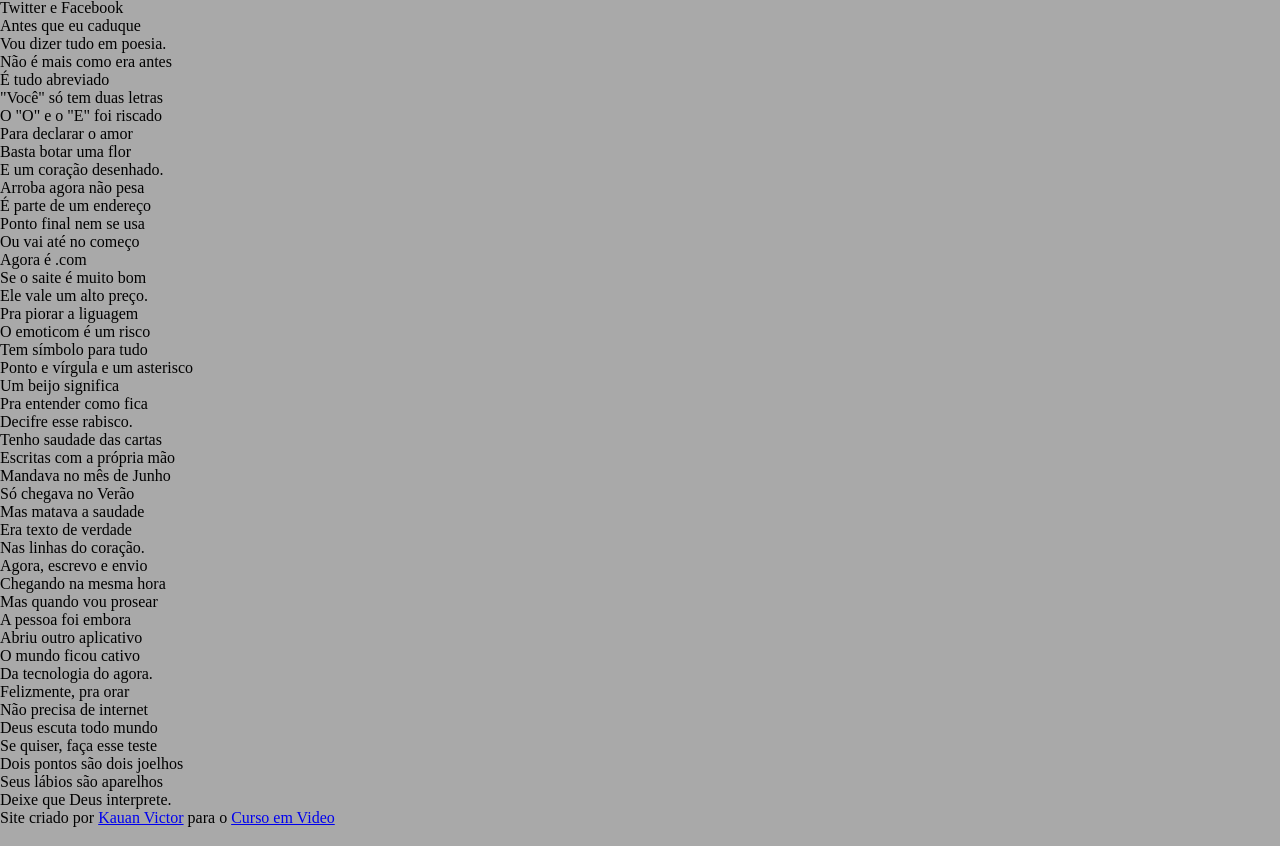
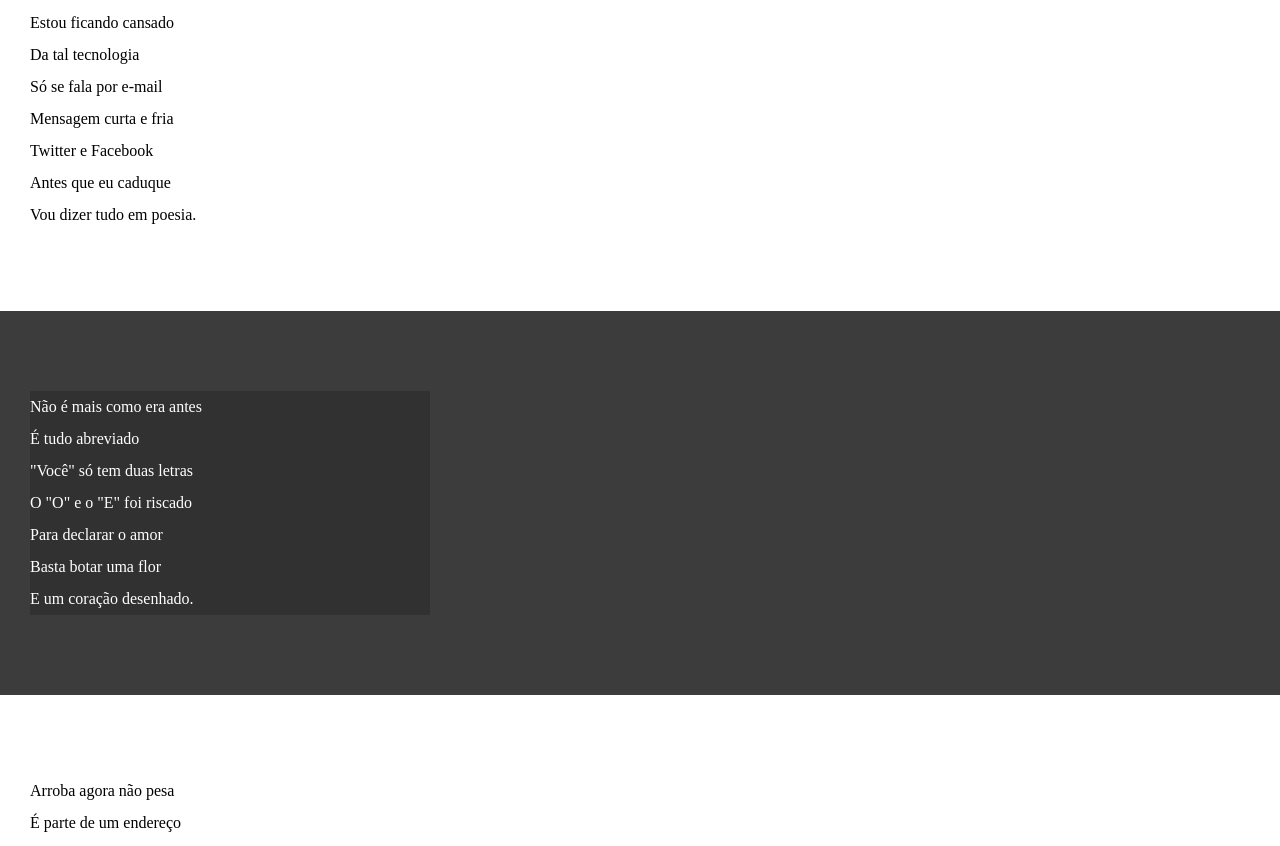
Before and after one commit to kauanvicttor/ESTUDOS-CURSO-EM-VIDEO, a plain HTML site: page HTML-CSS/MODULO3/provas/prova13/index.html in a window 1280 px wide. Shown: the part 228-1074 px from the top of the page. Drawn offline with Linux system fonts and the light colour scheme.

Commit message:
ajustes no CSS

```diff
--- a/HTML-CSS/MODULO3/provas/prova13/estilo/style.css
+++ b/HTML-CSS/MODULO3/provas/prova13/estilo/style.css
@@ -4,19 +4,60 @@
     margin: 0px;
     padding: 0px;
 }
+
 html, body {
     background-color: darkgray;
     min-height: 100vh;
 }
+
 header {
     background-color: black;
     color: white;
     text-align: center;
 }
+
 header > h1 {
     padding-top: 50px;
     font-variant: small-caps;
 }
+
 header > p {
     padding-bottom: 50px;
 }
+
+a {
+    color: white;
+    font-weight: bolder;
+    text-decoration: none;
+}
+
+a:hover {
+    text-decoration: underline;
+}
+
+section {
+    padding:  10vh 0px 10vh 30px;
+    line-height: 2em;
+}
+
+section.normal {
+    background-color: white;
+    color: black;
+}
+
+section.imagem {
+    background-color: rgb(60, 60, 60);
+    color: white;
+}
+
+section.imagem > p {
+    width: 400px;
+    background-color: rgba(0, 0, 0, 0.175);
+}
+
+footer {
+    color: white;
+    text-align: center;
+    background-color: black;
+    padding: 10px;
+}
```
